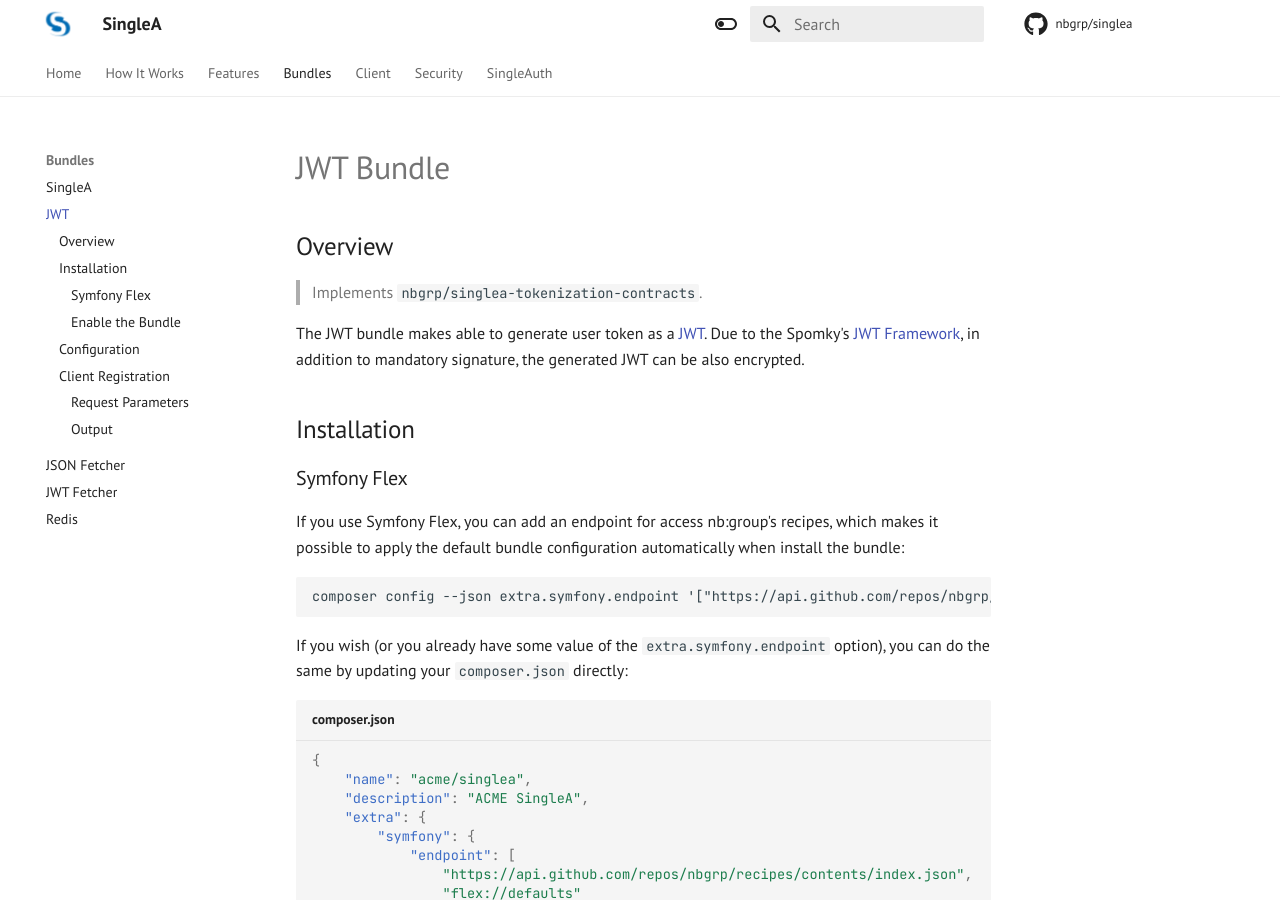
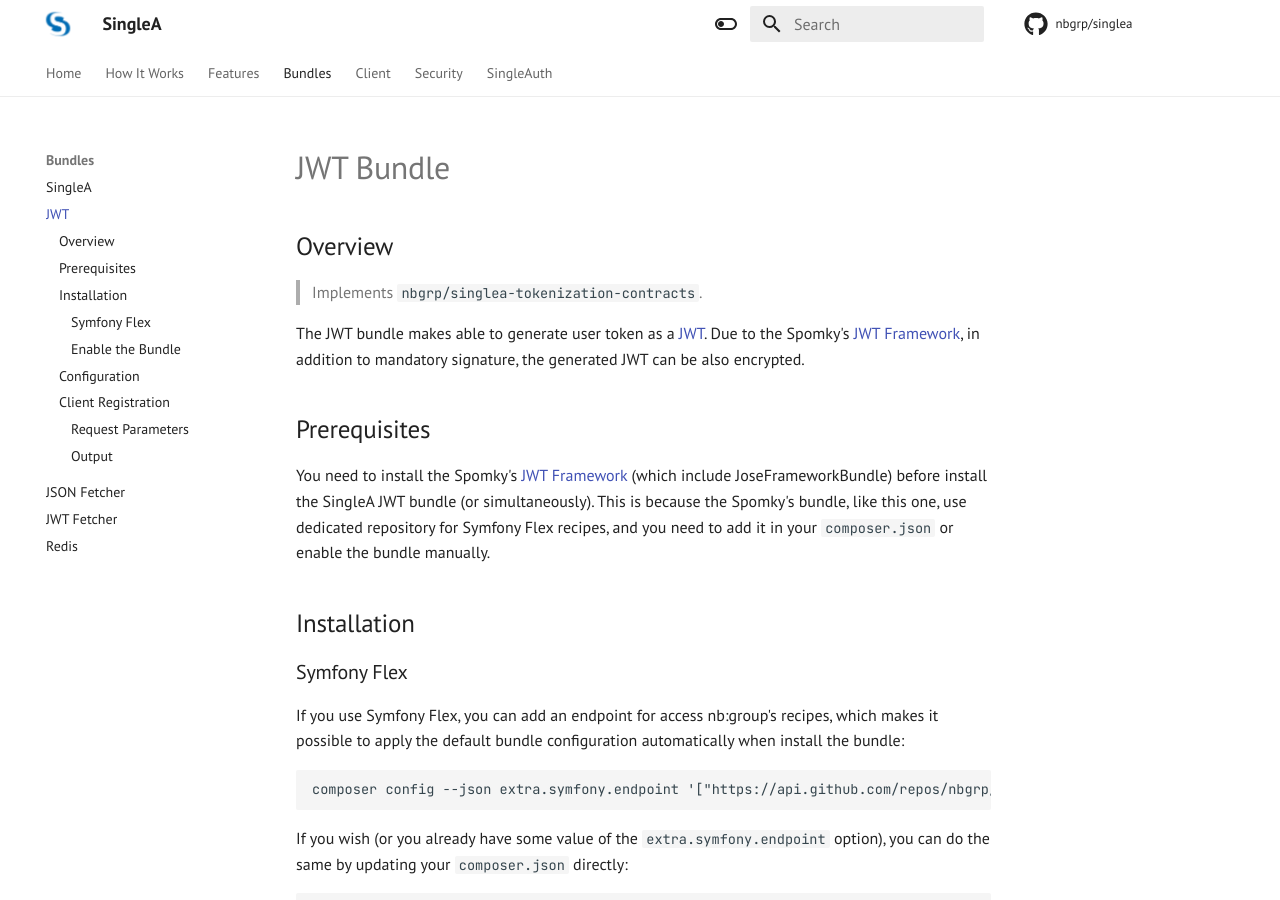
Before and after one commit to nbgrp/singlea, an MkDocs documentation site: the page built from docs/bundles/jwt.md, in a window 1280 px wide and 900 px high. Built offline with MkDocs 1.6.1 and Material for MkDocs 9.7.7, drawn with Linux system fonts in a browser that asks for light colours; comment, search, counter and statistics services are not loaded.

Commit message:
Add Prerequisites sections in docs

```diff
--- a/docs/bundles/jwt.md
+++ b/docs/bundles/jwt.md
@@ -8,6 +8,13 @@ The JWT bundle makes able to generate user token as
 a [JWT](https://datatracker.ietf.org/doc/html/rfc7519). Due to the Spomky's
 [JWT Framework](https://github.com/web-token/jwt-framework/), in addition
 to mandatory signature, the generated JWT can be also encrypted.
+
+## Prerequisites
+
+You need to install the Spomky's [JWT Framework](https://github.com/web-token/jwt-framework) (which
+include JoseFrameworkBundle) before install the SingleA JWT bundle (or simultaneously). This is
+because the Spomky's bundle, like this one, use dedicated repository for Symfony Flex recipes, and
+you need to add it in your `composer.json` or enable the bundle manually.
 
 ## Installation
 
@@ -94,11 +101,14 @@ registration request parameters:
       RSA and octet algorithms).
 * `jwe` (optional) — JWT encryption parameters:
     * `alg` (required) — a key encryption algorithm according RFC 7518:
-      [4. Cryptographic Algorithms for Key Management](https://www.rfc-editor.org/rfc/rfc7518.html#section-4).
+      [4. Cryptographic Algorithms for Key Management](https://www.rfc-editor.org/rfc/rfc7518.html#section-4)
+      .
     * `enc` (required) — a content encryption algorithm according RFC 7518:
-      [5. Cryptographic Algorithms for Content Encryption](https://www.rfc-editor.org/rfc/rfc7518.html#section-5).
+      [5. Cryptographic Algorithms for Content Encryption](https://www.rfc-editor.org/rfc/rfc7518.html#section-5)
+      .
     * `zip` (optional) — a JWE compression algorithm according RFC 7518:
-      [7.3. JSON Web Encryption Compression Algorithms Registry](https://www.rfc-editor.org/rfc/rfc7518.html#section-7.3).
+      [7.3. JSON Web Encryption Compression Algorithms Registry](https://www.rfc-editor.org/rfc/rfc7518.html#section-7.3)
+      .
     * `jwk` (required) — a JSON data structure which represent a recipient public JWK
       according RFC 7518:
       [6. Cryptographic Algorithms for Keys](https://www.rfc-editor.org/rfc/rfc7518.html#section-6).
```
Also changed, not shown: docs/bundles/jwt-fetcher.md (+7 -0 lines), docs/bundles/redis.md (+6 -0 lines), docs/bundles/singlea.md (+14 -2 lines).
